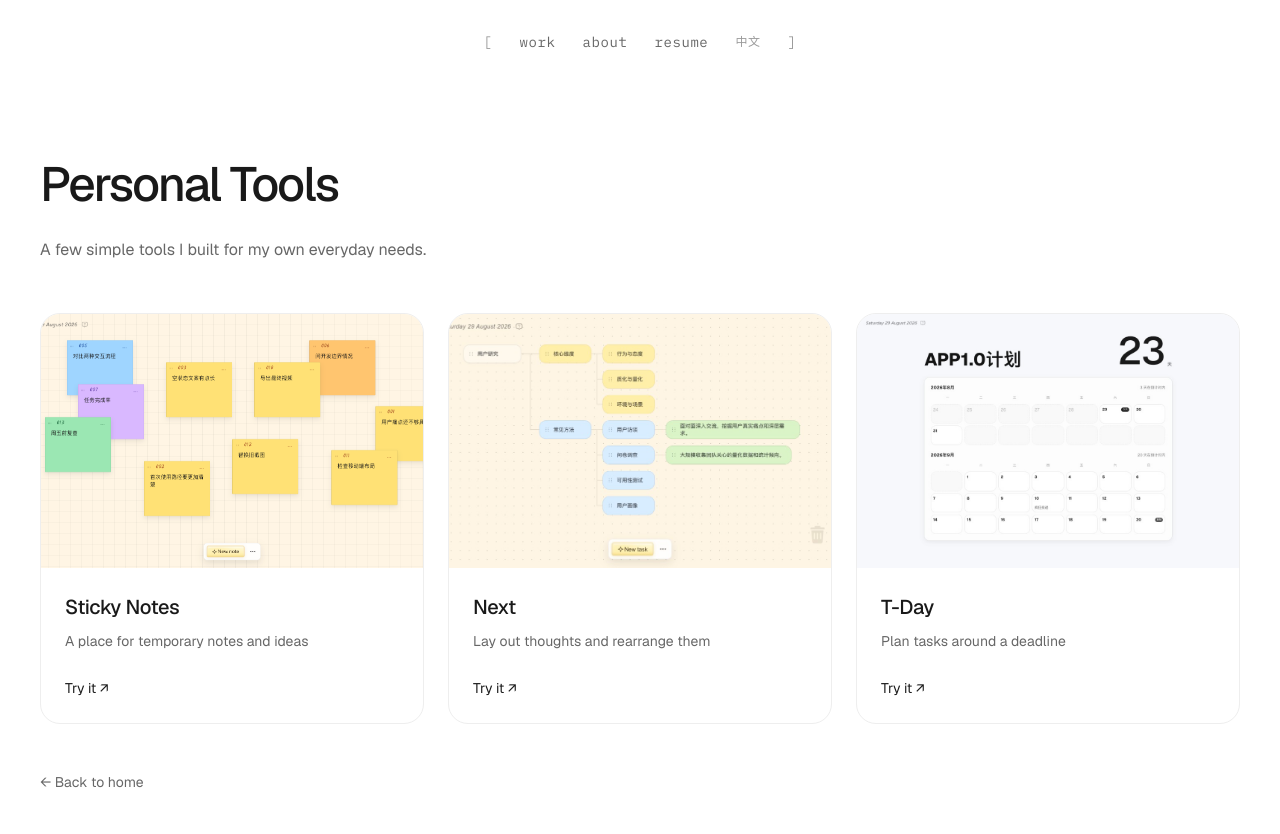
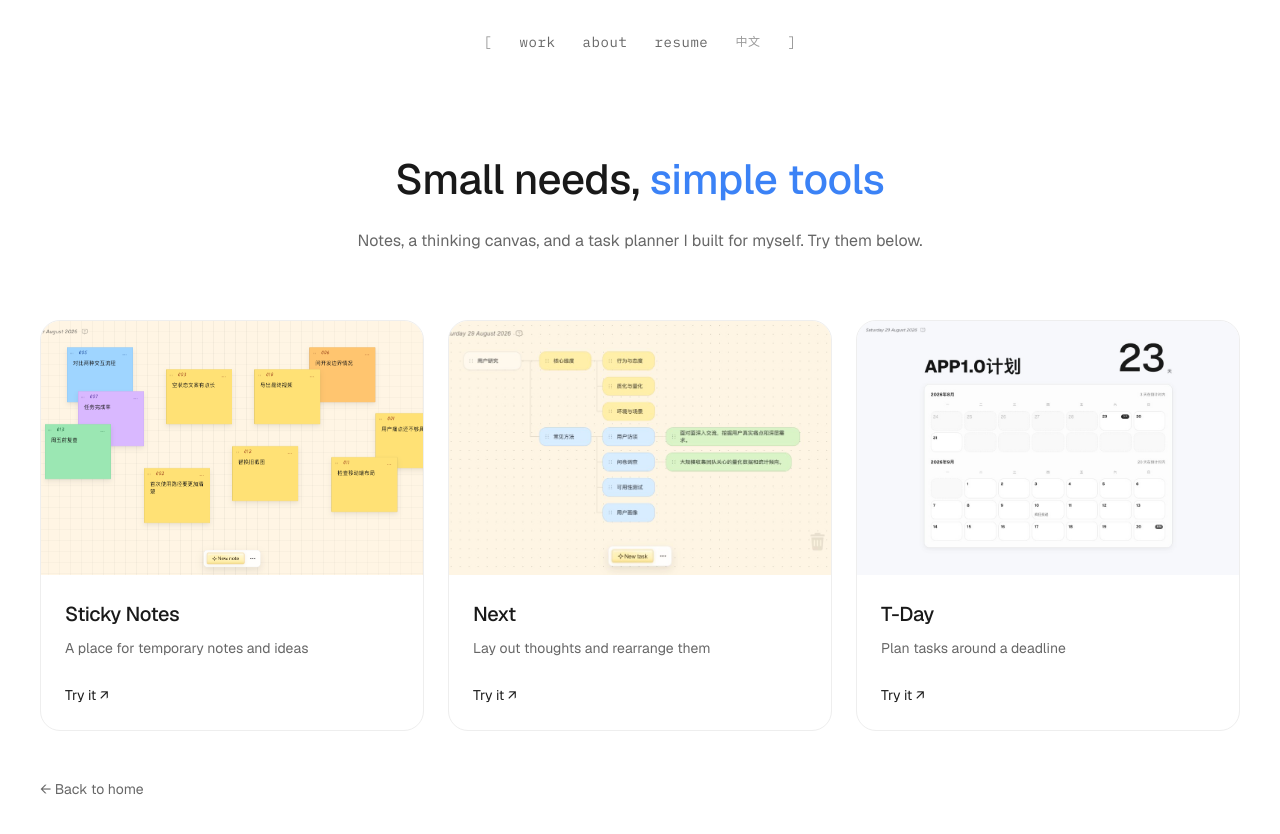
Before and after one commit to jaemin17/portfolio-pro, a Next.js app: page /en/projects/personal-tools in a window 1280 px wide. Shown: the top 834 px of the page. Built offline with nearby package versions, Linux system fonts and the light colour scheme.

Commit message:
Refine personal tools heading and homepage spacing

```diff
--- a/src/app/[locale]/projects/personal-tools/page.tsx
+++ b/src/app/[locale]/projects/personal-tools/page.tsx
@@ -47,10 +47,10 @@ export default async function PersonalToolsPage({
   return (
     <main className={styles.page}>
       <header className={styles.intro}>
-        <h1>{zh ? "个人工具" : "Personal Tools"}</h1>
+        <h1>{zh ? <>把小需要，<span className={styles.titleAccent}>做成小工具</span></> : <>Small needs, <span className={styles.titleAccent}>simple tools</span></>}</h1>
         <p>{zh
-          ? "为自己的日常需要，做了一些简单、顺手的小工具。"
-          : "A few simple tools I built for my own everyday needs."}</p>
+          ? "为自己做的便签、思考画布和任务规划工具，欢迎点击体验。"
+          : "Notes, a thinking canvas, and a task planner I built for myself. Try them below."}</p>
       </header>
       <section className={styles.grid} aria-label={zh ? "工具体验入口" : "Try the tools"}>
         {tools.map((tool) => (
--- a/src/app/[locale]/projects/personal-tools/personalTools.module.css
+++ b/src/app/[locale]/projects/personal-tools/personalTools.module.css
@@ -5,20 +5,25 @@
 }
 
 .intro {
-  margin-bottom: 48px;
+  margin-bottom: 64px;
+  text-align: center;
 }
 
 .intro h1 {
   margin: 0 0 16px;
-  font-size: clamp(2rem, 4vw, 3rem);
+  font-size: clamp(2rem, 5.2vw, 2.625rem);
   font-weight: 500;
-  letter-spacing: -0.04em;
+  letter-spacing: -0.01em;
 }
 
 .intro p {
   margin: 0;
   color: var(--text-secondary);
   line-height: 1.8;
+}
+
+.titleAccent {
+  color: #3b82f6;
 }
 
 .grid {
@@ -107,7 +112,7 @@
 
 @media (max-width: 767px) {
   .page { padding: 112px 24px 48px; }
-  .intro { margin-bottom: 32px; }
+  .intro { margin-bottom: 40px; }
   .grid { grid-template-columns: 1fr; }
 }
 
```
Also changed, not shown: src/app/[locale]/page.module.css (+3 -6 lines).
